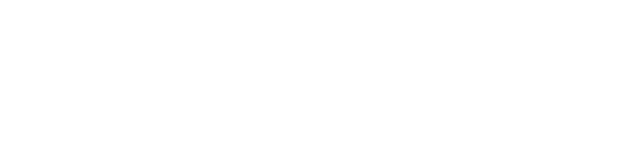
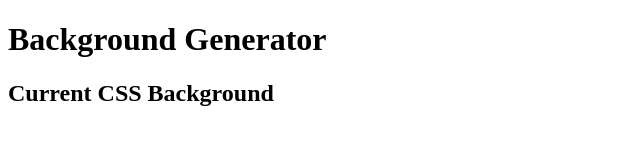
Before and after one commit to tomzeta/background_generator, a plain HTML site: page index.html in a window 1280 px wide. Shown: the whole page, without its empty margins (0-640 px from the left). Drawn offline with Linux system fonts and the light colour scheme.

Commit message:
changed some titles

```diff
--- a/index.html
+++ b/index.html
@@ -7,6 +7,8 @@
     <title>Document</title>
 </head>
 <body>
+    <h1>Background Generator</h1>
 
+    <h2>Current CSS Background</h2>
 </body>
 </html>
```
